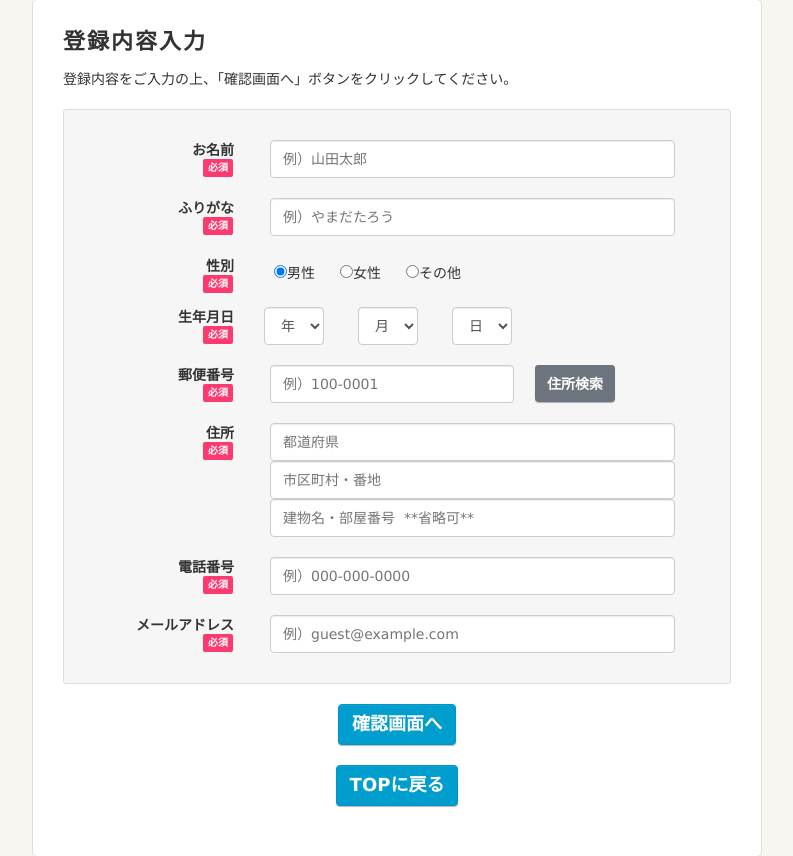
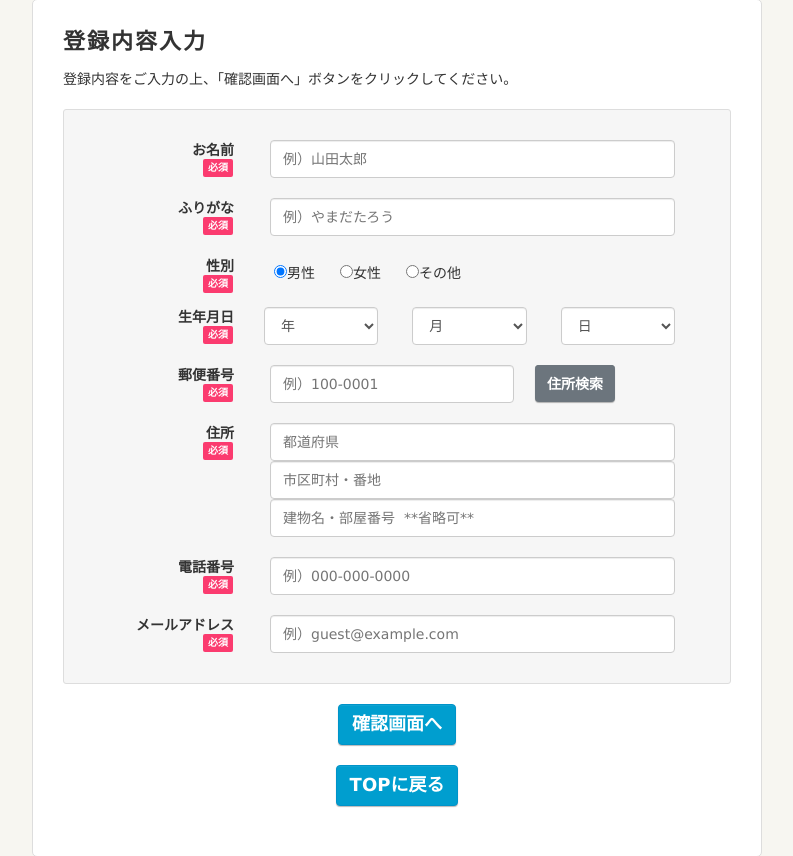
Before and after one commit to proclimb/202504_AP_01_scr_2ndminiSystem_inagaki_asami, a PHP site: page /input.php in a window 1280 px wide. Shown: the part 166-1022 px from the top of the page, without its empty margins (243-1036 px from the left). Run offline with PHP 8.4, Linux system fonts and the light colour scheme.

Commit message:
input.php、edit.phpの生年月日のフォームの修正

```diff
--- a/style_new.css
+++ b/style_new.css
@@ -452,7 +452,7 @@ textarea+div {
 }
 
 .birth-selects select {
-    width: 60px !important;
+    width: 120px !important;
     min-width: unset !important;
     max-width: unset !important;
 }
```
